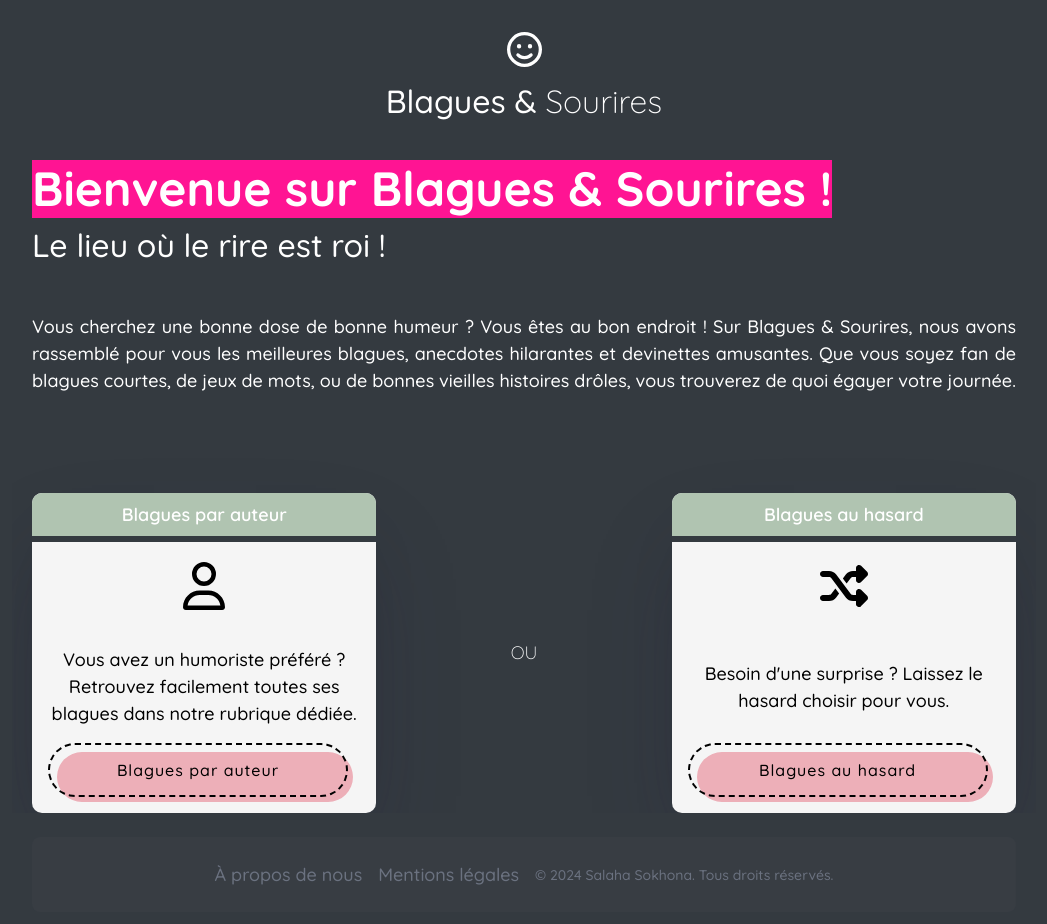
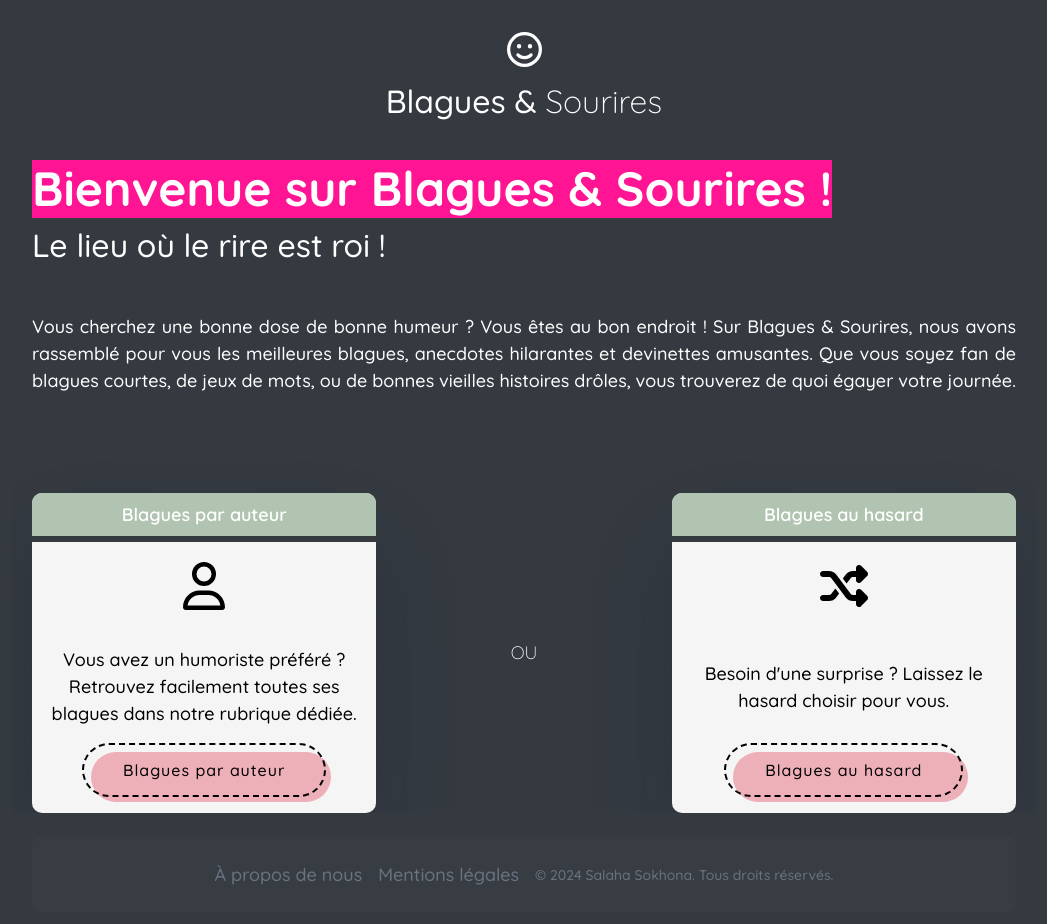
Before and after one commit to salaahl/jokes_app_by_reactJS, a React (Create React App) app: page / in a window 1280 px wide. Shown: the top 924 px of the page, without its empty margins (116-1163 px from the left). Built offline with nearby package versions, Linux system fonts and the light colour scheme.

Commit message:
fix sur la route des blagues aleatoires

```diff
--- a/src/index.css
+++ b/src/index.css
@@ -56,6 +56,8 @@ h6 {
   display: block;
   border-radius: 99px;
   max-width: 300px;
+  margin-left: auto;
+  margin-right: auto;
 }
 
 .body .nav-button:after {
--- a/src/pages/jokes.js
+++ b/src/pages/jokes.js
@@ -3,7 +3,6 @@ import { Link } from "react-router-dom";
 import { CSSTransition } from "react-transition-group";
 import "../assets/styles/jokes.css";
 import Card from "react-bootstrap/Card";
-import { FontAwesomeIcon } from "@fortawesome/react-fontawesome";
 import { library } from "@fortawesome/fontawesome-svg-core";
 import { faSmile } from "@fortawesome/free-regular-svg-icons";
 
@@ -35,10 +34,10 @@ export default function Jokes() {
   const fetchJokes = async () => {
     page.current++;
 
-    // Cas 1 : pas de paramètre renseigné donc blague random
+    // Cas 1 : pas de paramètre renseigné donc blagues randoms
     if (url.pathname === "/jokes") {
       route =
-        "https://jokes-api-platform.onrender.com/api/jokes?page=" +
+        "https://jokes-api-platform.onrender.com/api/jokes/random?page=" +
         page.current +
         "&itemsPerPage=" +
         itemsPerPage;
```
